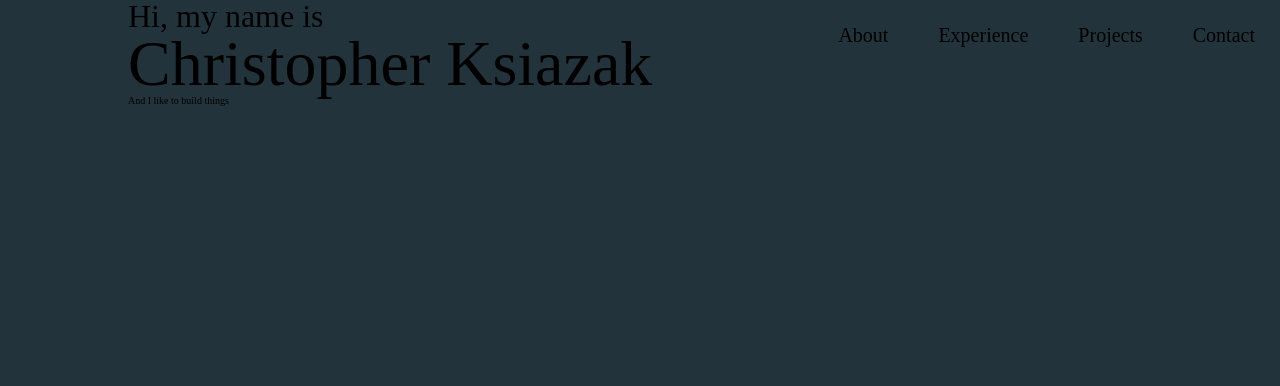
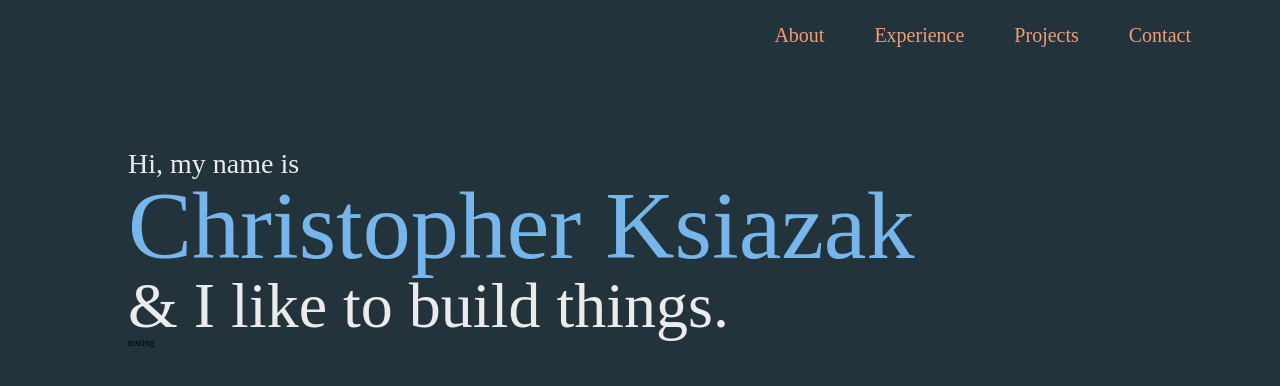
Before and after one commit to cksiazak/ksiazak.dev, a React (Create React App) app: page / in a window 1280 px wide. Both pictures are taken after a click on the link "About". Shown: the top 386 px of the page. Built offline with nearby package versions, Linux system fonts and the light colour scheme.

Commit message:
made changes to timings and styles

```diff
--- a/src/App.js
+++ b/src/App.js
@@ -14,6 +14,7 @@ function App() {
         Experience
         Projects
         Contact
+        Footer
         */}
       </div>
     </div>
--- a/src/Components/heading/heading.js
+++ b/src/Components/heading/heading.js
@@ -1,5 +1,6 @@
 import React from 'react';
 import Typist from 'react-typist';
+import Fade from 'react-reveal/Fade';
 
 import './heading.scss';
 
@@ -9,13 +10,17 @@ const heading = () => {
       <Typist cursor={{ show: false }}>
         <Typist.Delay ms={2000} />
         <span className="opening-hello">
-          Hi,
-          <Typist.Delay ms={600} /> my name is
+          Hi
+          <Typist.Delay ms={600} />
+          , my name is
         </span>
         <h1>Christopher Ksiazak</h1>
         <Typist.Delay ms={500} />
-        <h2>And I like to build things</h2>
+        <h2>& I like to build things.</h2>
       </Typist>
+      <Fade bottom delay={7500}>
+        <p>testing</p>
+      </Fade>
     </section>
   );
 };
--- a/src/Components/heading/heading.scss
+++ b/src/Components/heading/heading.scss
@@ -1,15 +1,22 @@
 .heading {
+    padding: 150px 0px;
 
     .Typist {
         display: flex;
         flex-direction: column;
 
         .opening-hello {
-            font-size: 2rem;
+            font-size: 1.75rem;
+            color: #EBEBEB;
         }
 
         h1 {
+            font-size: 6rem;
+            color: #77B6EA;
+        }
+        h2 {
             font-size: 4rem;
+            color: #EBEBEB;
         }
     }
 }
--- a/src/Components/navigation/navigation.js
+++ b/src/Components/navigation/navigation.js
@@ -13,7 +13,7 @@ import './navigation.scss';
 
 const Navigation = () => {
   return (
-    <navigation>
+    <section className="navigation">
       <nav className="navbar-container">
         <div className="navigation-links">
           <Fade top delay={400}>
@@ -66,7 +66,7 @@ const Navigation = () => {
           </Fade>
         </div>
       </nav>
-    </navigation>
+    </section>
   );
 };
 
--- a/src/Components/navigation/navigation.scss
+++ b/src/Components/navigation/navigation.scss
@@ -1,21 +1,33 @@
+.navigation {
+  position: fixed;
+  width: 100%;
+
   .navbar-container {
-  position: fixed;
+    margin: 0 auto;
     display: flex;
-  width: 100%;
+    width: 90%;
     justify-content: flex-end;
 
     .navigation-links {
       display: inherit;
+      padding: 15px 0px;
 
       div {
         display: inherit;
 
         a {
           font-size: 1.25rem;
-        padding: 25px 0px;
-        margin: 0px 25px;
+          padding: 10px 15px;
+          margin: 0px 10px;
           cursor: pointer;
+          color: #F19C79;
+          transition: 0.2s;
+
+          &:hover {
+            color: #E3E3E3;
           }
         }
       }
     }
+  }
+}
```
Lines whose indentation alone changed are shown as unchanged.
